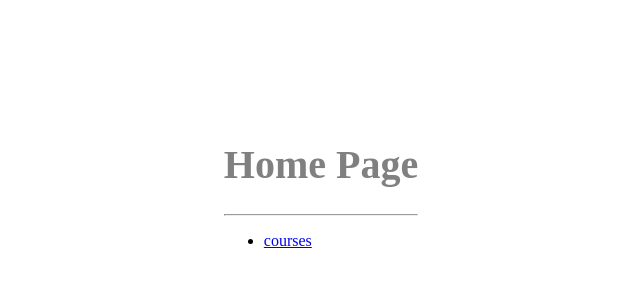
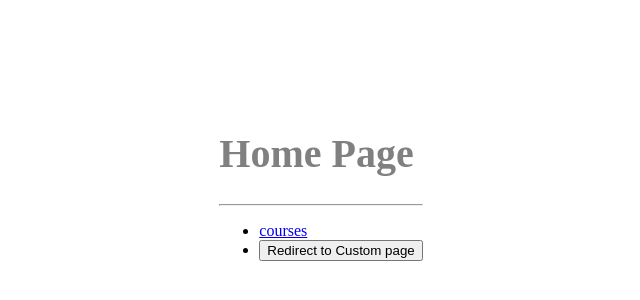
Before and after one commit to hamedAbdollahzade/next-js, a Next.js app: page / in a window 1280 px wide. Shown: the part 218-518 px from the top of the page, without its empty margins (319-959 px from the left). Built offline with nearby package versions, Linux system fonts and the light colour scheme.

Commit message:
route.push

```diff
--- a/pages/index.jsx
+++ b/pages/index.jsx
@@ -1,6 +1,13 @@
 import Link from "next/link";
+import { useRouter } from "next/router";
 
 export default function Home() {
+  const route = useRouter();
+
+  const redirect = () => {
+    route.push("/courses/pwa");
+  };
+
   return (
     <>
       <h1>Home Page </h1>
@@ -10,6 +17,9 @@ export default function Home() {
           {/* <a href="/courses">Courses</a>  ==> request to server !! vali ma mikhaym SPA bashe ! pas az Component Link estefade mikonim :)    */}
           <Link href={"/courses"}>courses</Link> {/* SPA Page */}
         </li>
+        <li>
+          <button onClick={redirect}>Redirect to Custom page </button>
+        </li>
       </ul>
     </>
   );
```
